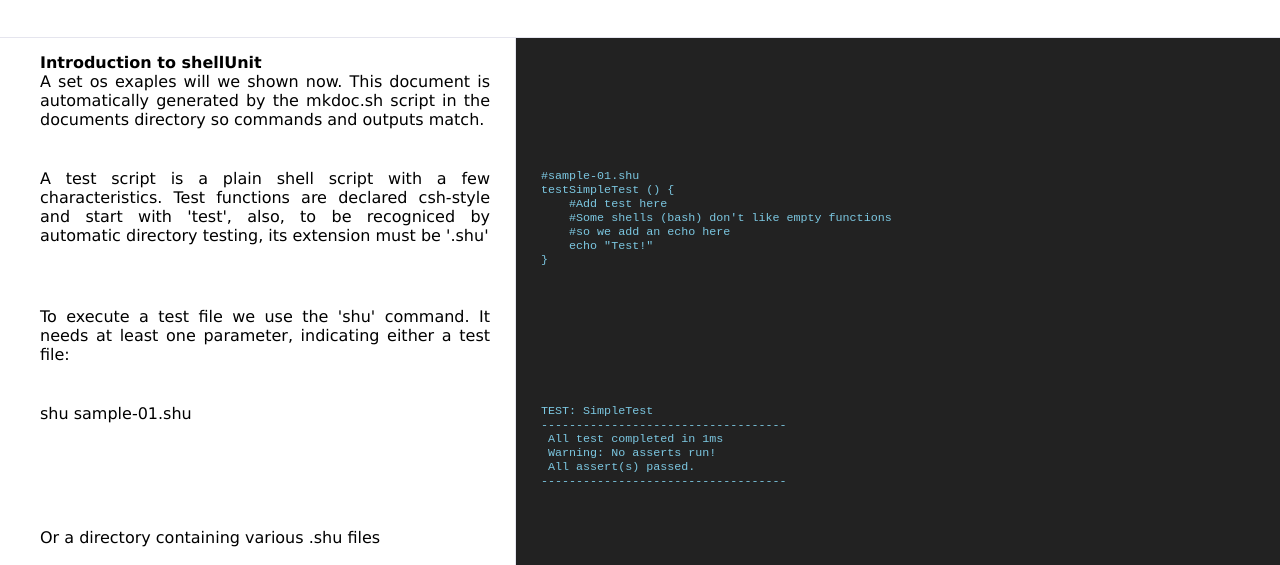
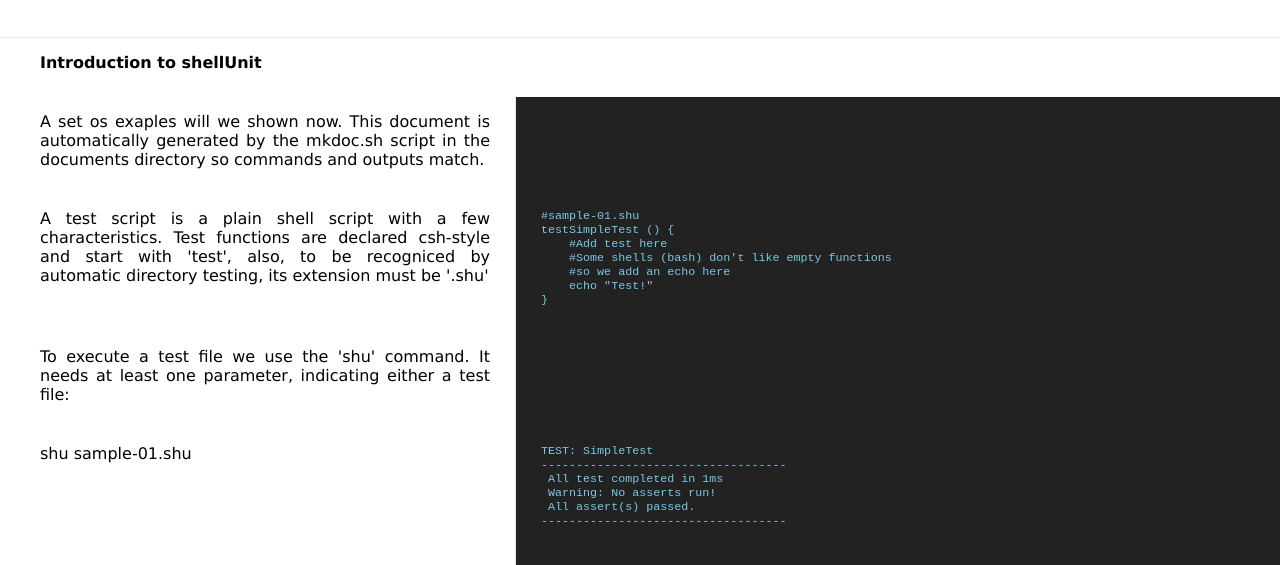
Before and after one commit to NeonMan/shellUnit, a plain HTML site: page doc.html in a window 1280 px wide. Shown: the part 201-766 px from the top of the page. Drawn offline with Linux system fonts and the light colour scheme.

Commit message:
header in a new row.

```diff
--- a/doc.html
+++ b/doc.html
@@ -19,8 +19,14 @@
 <div id="content">
 <table cellspacin=0 cellpadding=0>
 <tr>
+	<td class="doc">
+		<p><a name="introduction"></a><h1>Introduction to shellUnit</h1></p>
+
+	</td>
+</tr>
+<tr>
 <td class="doc">
-<p><a name="introduction"></a><h1>Introduction to shellUnit</h1></p><p>A set os exaples will we shown now. This document is automatically generated by the mkdoc.sh script in the documents directory so commands and outputs match.</p>
+<p>A set os exaples will we shown now. This document is automatically generated by the mkdoc.sh script in the documents directory so commands and outputs match.</p>
 </td>
 <td class="code">
 <pre><code></code></pre>
```
